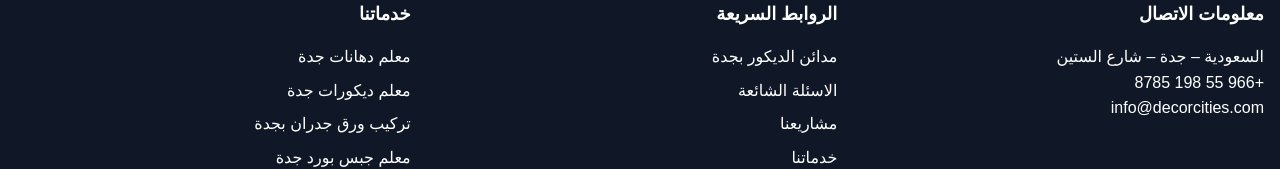
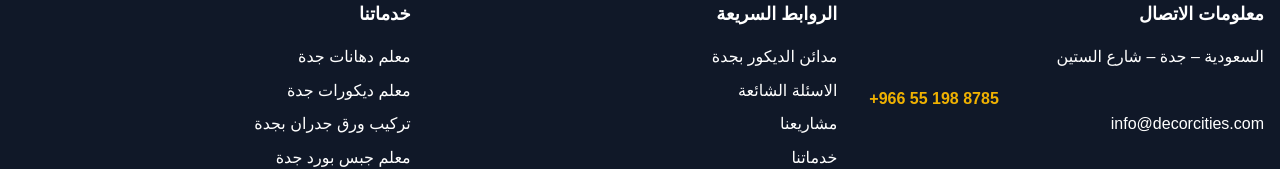
Before and after one commit to Abdullah-Ali-Alarwi/Al-Khaleel., a Next.js app: page / in a window 1280 px wide. Shown: the part 2267-2436 px from the top of the page. Built offline with nearby package versions, Linux system fonts and the light colour scheme.

Commit message:
تحديث الصفحة الرئيسية مع محتوى كامل وخدمات ومشاريع

```diff
--- a/app/page.tsx
+++ b/app/page.tsx
@@ -13,7 +13,10 @@ export default function HomePage() {
           <p className="text-gray-700 max-w-3xl mx-auto">
             نحوّل منزلك أو مكتبك إلى لوحة فنية باستخدام أفضل خدمات الدهانات والديكورات في جدة، مع ضمان جودة عالية وتشطيبات فاخرة تضفي لمسة أناقة فريدة.
           </p>
-          <p className="text-yellow-500 font-bold mt-4">+966 55 198 8785</p>
+        <p className="text-yellow-500 font-bold mt-4" dir="ltr">
+  +966 55 198 8785
+</p>
+
         </div>
       </section>
 
--- a/components/Footer.tsx
+++ b/components/Footer.tsx
@@ -12,7 +12,10 @@ export default function Footer() {
         <div>
           <h3 className="text-lg font-semibold mb-4">معلومات الاتصال</h3>
           <p>السعودية – جدة – شارع الستين</p>
-          <p>+966 55 198 8785</p>
+      <p className="text-yellow-500 font-bold mt-4" dir="ltr">
+  +966 55 198 8785
+</p>
+
           <p>info@decorcities.com</p>
         </div>
 
```
